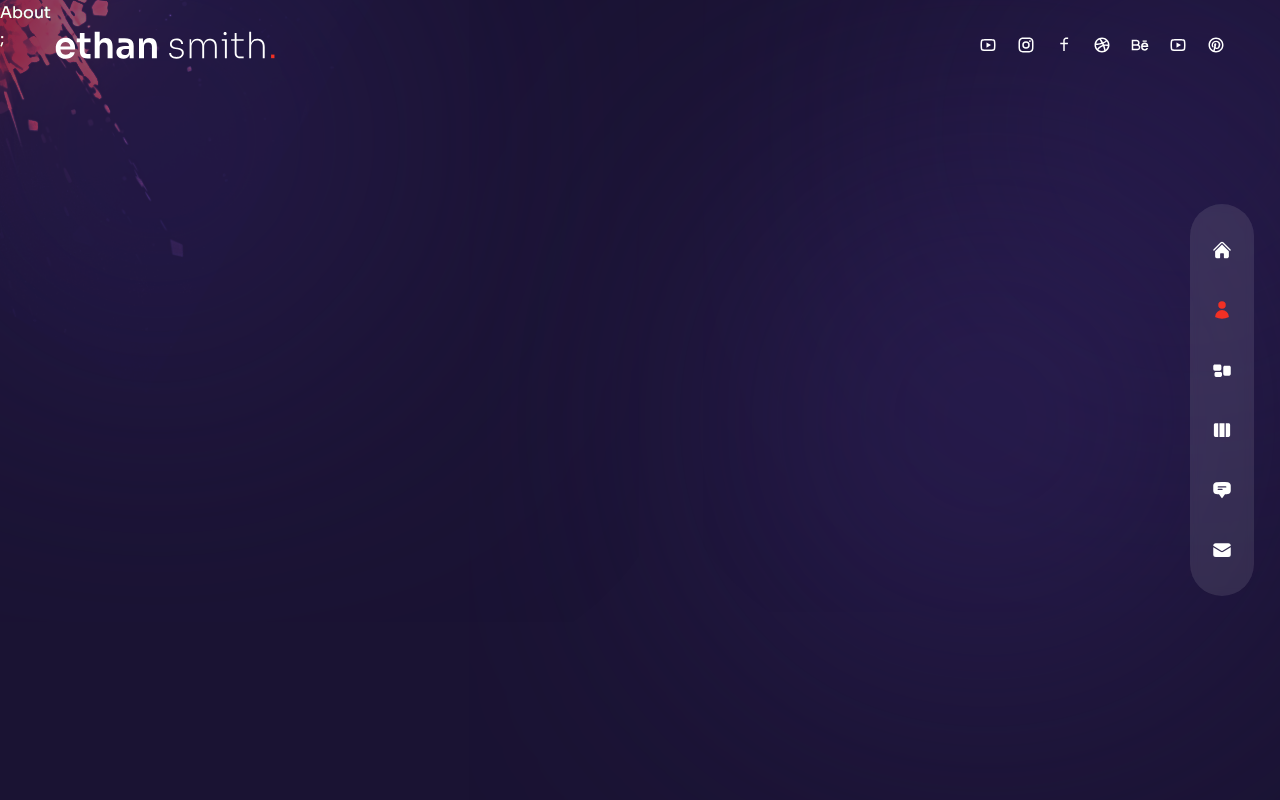
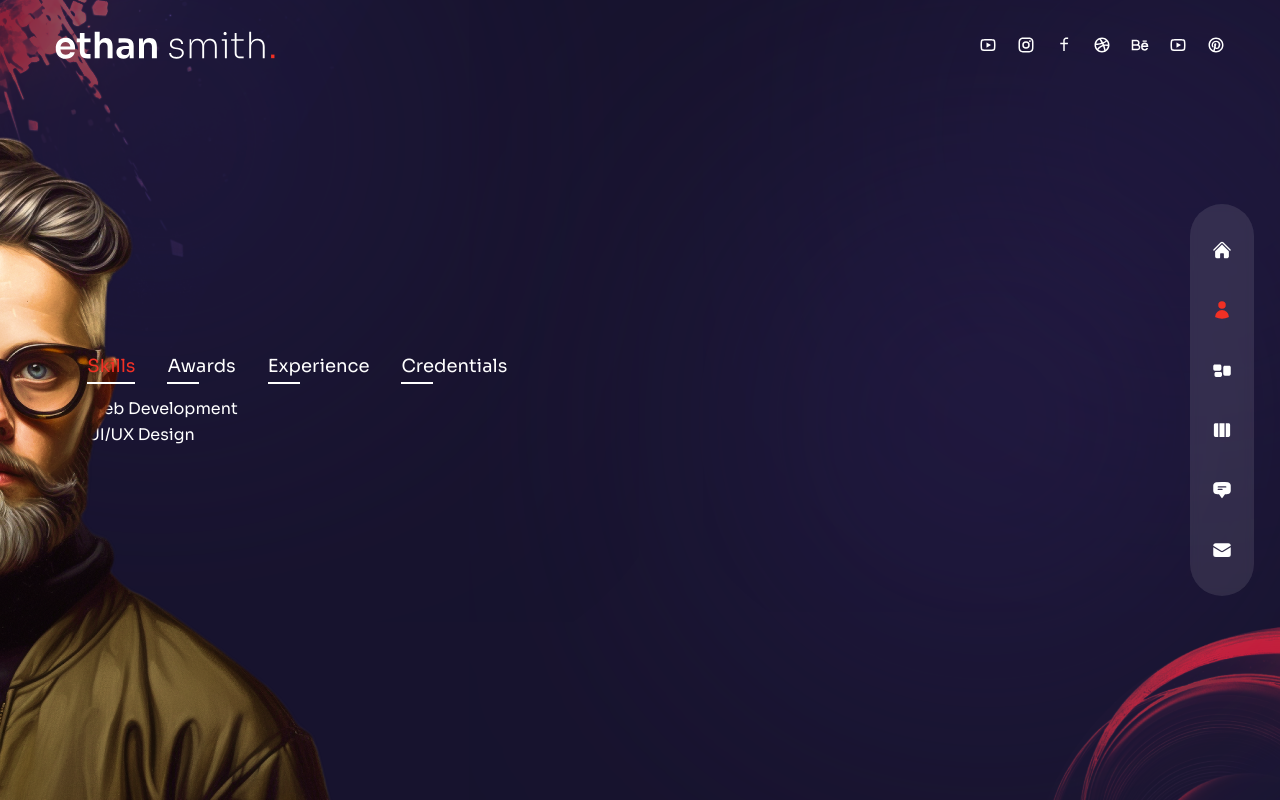
Before and after one commit to wb-keeper/ethan, a Next.js app: page /about in a window 1280 px wide. Built offline with nearby package versions, Linux system fonts and the light colour scheme.

Commit message:
Working on about page

```diff
--- a/components/Circles.js
+++ b/components/Circles.js
@@ -1,5 +1,17 @@
+import Image from "next/image";
+
 const Circles = () => {
-  return <div>Circles</div>;
+  return (
+    <div className="w-[200px] xl:w-[300px] absolute -right-16 -bottom-2 mix-blend-color-dodge animate-pulse duration-75 z-10">
+      <Image
+        src={"/circles.png"}
+        width={260}
+        height={200}
+        alt={"circles"}
+        className="w-full h-full"
+      />
+    </div>
+  );
 };
 
 export default Circles;
--- a/pages/about/index.js
+++ b/pages/about/index.js
@@ -7,7 +7,7 @@
   FaWordpress,
   FaFigma,
 } from "react-icons/fa";
-
+import { motion } from "framer-motion";
 import {
   SiNextdotjs,
   SiFramer,
@@ -15,6 +15,9 @@
   SiAdobephotoshop,
 } from "react-icons/si";
 import { useState } from "react";
+import Circles from "../../components/Circles";
+import Avatar from "../../components/Avatar";
+import { fadeIn } from "../../variants";
 
 //  data
 const aboutData = [
@@ -90,7 +93,52 @@
 
 const About = () => {
   const [index, setIndex] = useState(0);
-  return <div>About</div>;
+  return (
+    <div className="h-full bg-primary/30 py-32 text-center xl:text-left">
+      <Circles />
+      <motion.div
+        variants={fadeIn("right", 0.2)}
+        initial="hidden"
+        animate="show"
+        exit="hidden"
+        className="hidden xl:flex absolute bottom-0 -left-[370px] "
+      >
+        <Avatar />
+      </motion.div>
+      <div className="container mx-auto h-full flex flex-col items-center xl:flex-row gap-y-6">
+        <div>text</div>
+        <div>
+          <div className="flex gap-x-4 xl:gap-x-8 mx-auto mb-4 ">
+            {aboutData.map((item, idx) => {
+              return (
+                <div
+                  key={idx}
+                  className={` ${
+                    index === idx &&
+                    "text-accent after:w-[100%] after:bg-accent after:transition-all after:duration-300"
+                  } cursor-pointer capitalize xl:text-lg relative after:w-8 after:h-[2px] after:bg-white after:absolute after:-bottom-1 after:left-0`}
+                  onClick={() => {
+                    setIndex(idx);
+                  }}
+                >
+                  {item.title}
+                </div>
+              );
+            })}
+          </div>
+          <div>
+            {aboutData[index].info.map((item, idx) => {
+              return (
+                <div key={idx}>
+                  <div>{item.title}</div>
+                </div>
+              );
+            })}
+          </div>
+        </div>
+      </div>
+    </div>
+  );
 };
 
 export default About;
```
